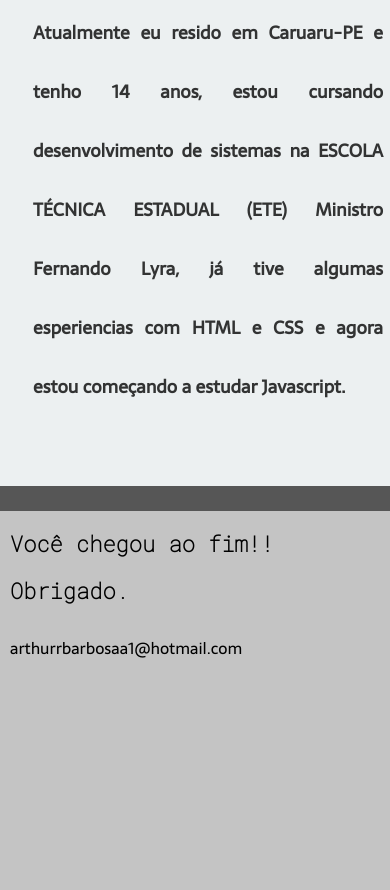
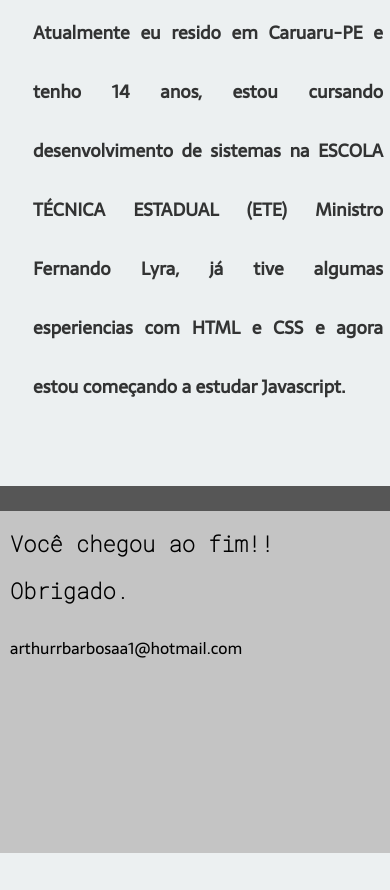
Before and after one commit to arthurbarbosa-github/Teste-de-landing-page-para-portif-lio, a plain HTML site: page portifolio-pessoal/index.html in a window 390 px wide. Shown: the part 632-1522 px from the top of the page. After the commit the page ends 1485 px from the top, so only its background shows below. Drawn offline with Linux system fonts and the light colour scheme.

Commit message:
Update style.css

```diff
--- a/portifolio-pessoal/style.css
+++ b/portifolio-pessoal/style.css
@@ -115,7 +115,7 @@ body {
 }
 
 
-/*Reponsivo iPhone 7/8 plus */
+/*Reponsivo iPhone 6/7/8 plus / 414x736 */
 @media screen and (max-width: 736px) {
     .cabecalho {
         background-color: #d0d6d8;
@@ -185,7 +185,7 @@ body {
     .rodape {
         border-top: 25px solid rgba(0, 0, 0, 0.562);
         padding-left: 10px;
-        padding-block-end: 258px;
+        padding-block-end: 221px;
         background-color: #C4C4C4;
     }
 
```
